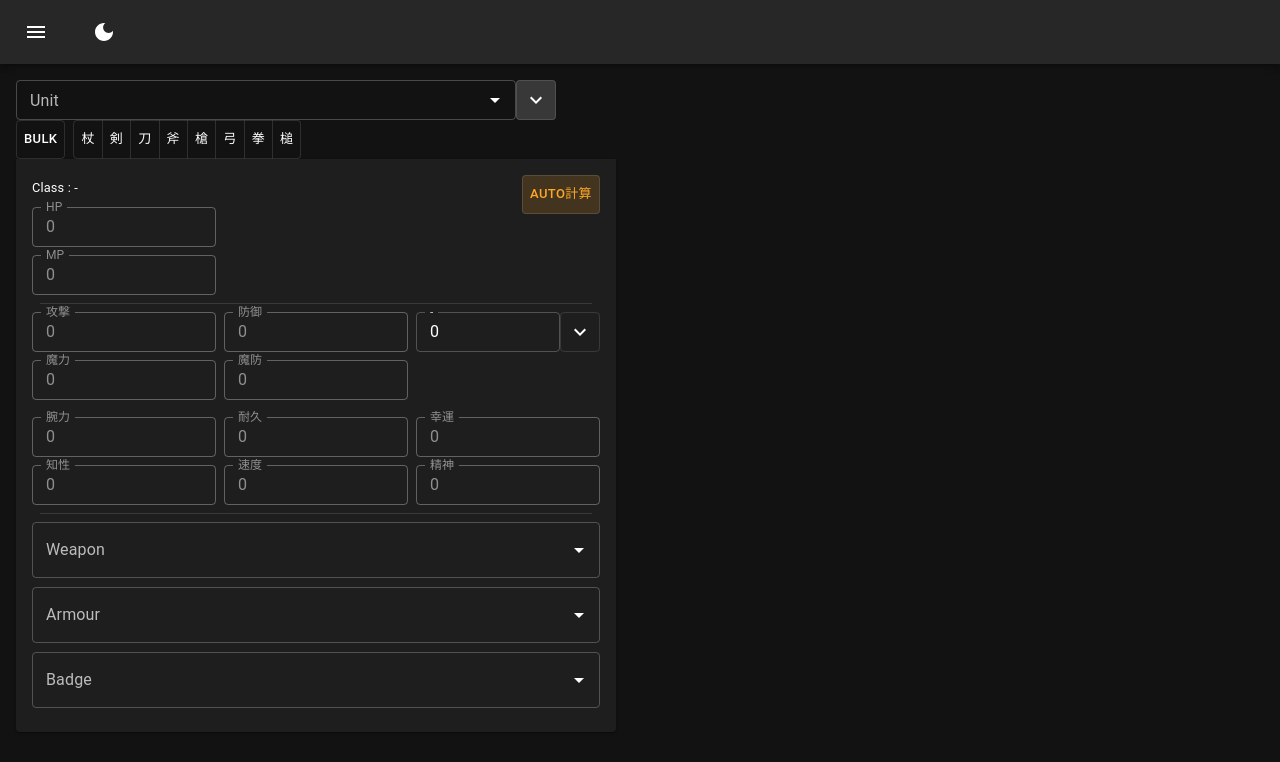
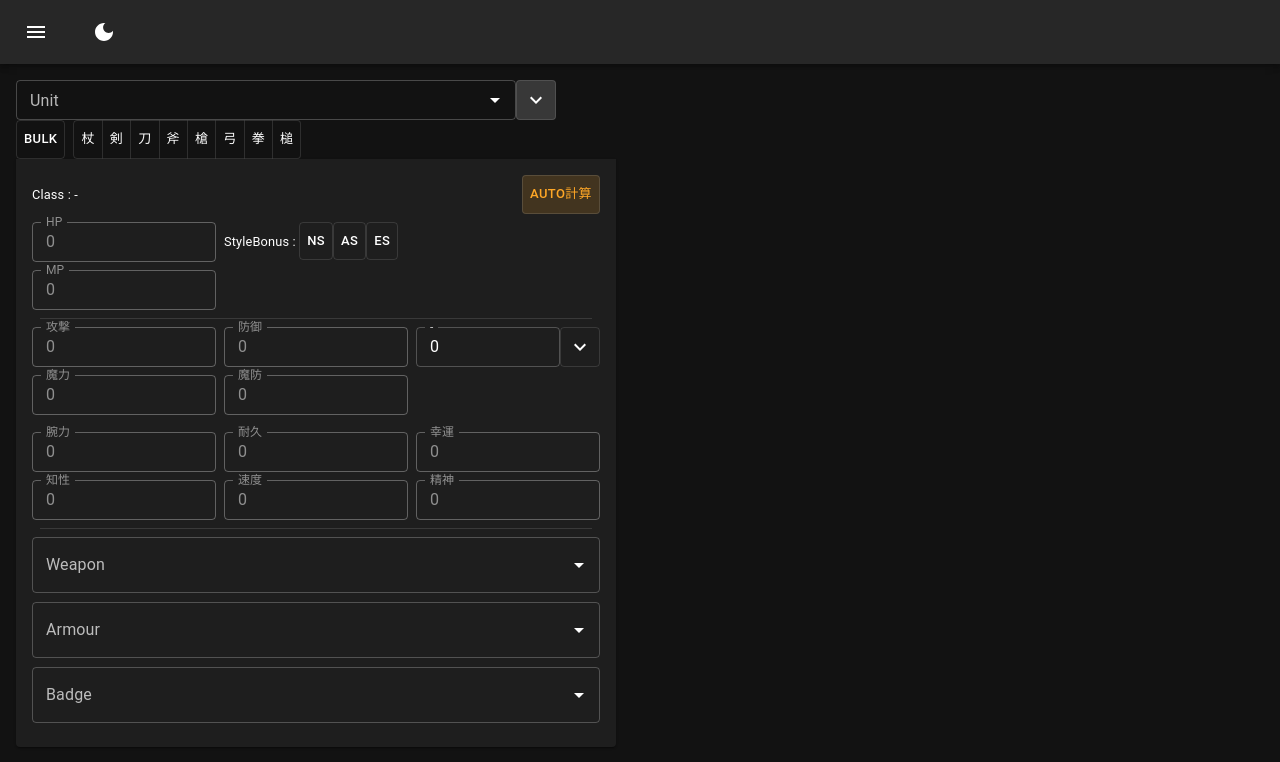
Before and after one commit to k0d1k-65/ae, a React (Create React App) app: page / in a window 1280 px wide. Both pictures are taken after a click on the button 536 px from the left and 100 px from the top of the page. Shown: the top 762 px of the page. Built offline with nearby package versions, Linux system fonts and the light colour scheme.

Commit message:
スタイルボーナスONOFFボタン追加

```diff
--- a/src/common/constants/StyleType.ts
+++ b/src/common/constants/StyleType.ts
@@ -5,3 +5,9 @@ export const StyleType = {
 } as const;
 
 export type StyleType = typeof StyleType[keyof typeof StyleType];
+
+export const StyleTypeColor = {
+  NS: "warning",
+  AS: "error",
+  ES: "success",
+} as const;
--- a/src/components/UnitBase.tsx
+++ b/src/components/UnitBase.tsx
@@ -18,6 +18,7 @@ import { UnitArmourSelectBox } from './UnitArmourSelect';
 import { UnitBadgeSelectBox } from './UnitBadgeSelect';
 import ExpandMoreIcon from '@mui/icons-material/ExpandMore';
 import { UnitLightShadow } from './UnitLightShadow';
+import { StyleType, StyleTypeColor } from '../common/constants/StyleType';
 
 export default function UnitBase() {
   const unitData = fetchUnits();
@@ -27,6 +28,10 @@ export default function UnitBase() {
 
   const [unit, setUnit] = React.useState<Unit|null>(null);
   const [unitDetailOpened, setUnitDetailOpened] = React.useState(false);
+
+  const [hasNSBonus, setHasNSBonus] = React.useState(false);
+  const [hasASBonus, setHasASBonus] = React.useState(false);
+  const [hasESBonus, setHasESBonus] = React.useState(false);
 
   const [calcStatAuto, setCalcStatAuto] = React.useState(true);
   const [statusHp, setStatusHp] = React.useState<number>(0);
@@ -130,43 +135,18 @@ export default function UnitBase() {
       >
         <AccordionSummary style={{display: 'none'}}>
         </AccordionSummary>
+
         <AccordionDetails
           sx={{ margin: '.5rem 0' }}
         >
-          {/* スタイルボーナスONOFF指定チェックボックス */}
-          {/*
-            <span>スタイルボーナス</span>
-            <ToggleButton
-              value={StyleType.NS}
-              selected={hasStyleBonus[StyleType.NS]}
-              onChange={handleChangeHasStyleBonus}
-              disabled={!(!!unit && !!unit.className[StyleType.NS])}
-            >
-              {StyleType.NS}
-            </ToggleButton>
-            <ToggleButton
-              value={StyleType.AS}
-              selected={hasStyleBonus[StyleType.AS]}
-              onChange={handleChangeHasStyleBonus}
-              disabled={!(!!unit && !!unit.className[StyleType.AS])}
-            >
-              {StyleType.AS}
-            </ToggleButton>
-            <ToggleButton
-              value={StyleType.ES}
-              selected={hasStyleBonus[StyleType.ES]}
-              onChange={handleChangeHasStyleBonus}
-              disabled={!(!!unit && !!unit.className[StyleType.ES])}
-            >
-              {StyleType.ES}
-            </ToggleButton>
-          */}
 
           <Grid container spacing={1}>
             {/* クラス名テキスト */}
-            <Grid item xs={12} sx={{ position: 'relative' }}>
-              <span style={{fontSize: '80%'}}>Class : {!!unit ? unit.className : "-"}</span>
-              <StyleChip styleType={!!unit ? unit.styleType : null}/>
+            <Grid item xs={12} sx={{ display: 'flex', alignItems: 'center', justifyContent: 'space-between', }}>
+              <div>
+                <span style={{fontSize: '80%'}}>Class : {!!unit ? unit.className : "-"}</span>
+                <StyleChip styleType={!!unit ? unit.styleType : null}/>
+              </div>
 
               {/* auto計算 */}
               <ToggleButton
@@ -175,7 +155,6 @@ export default function UnitBase() {
                 onChange={() => setCalcStatAuto(!calcStatAuto)}
                 size={'small'}
                 color={'warning'}
-                sx={{ position: 'absolute', right: 0 }}
               >
                 <>auto計算</>
               </ToggleButton>
@@ -192,10 +171,36 @@ export default function UnitBase() {
               />
             </Grid>
 
-            <Grid item xs={4}>
-            </Grid>
-
-            <Grid item xs={4}>
+            {/* スタイルボーナスONOFF指定チェックボックス */}
+            <Grid item xs={8}>
+              <span style={{fontSize: '80%'}}>StyleBonus : </span>
+              <ToggleButton
+                value=""
+                selected={hasNSBonus}
+                onChange={() => {setHasNSBonus(!hasNSBonus)}}
+                size={'small'}
+                color={StyleTypeColor.NS}
+              >
+                {StyleType.NS}
+              </ToggleButton>
+              <ToggleButton
+                value=""
+                selected={hasASBonus}
+                onChange={() => {setHasASBonus(!hasASBonus)}}
+                size={'small'}
+                color={StyleTypeColor.AS}
+              >
+                {StyleType.AS}
+              </ToggleButton>
+              <ToggleButton
+                value=""
+                selected={hasESBonus}
+                onChange={() => {setHasESBonus(!hasESBonus)}}
+                size={'small'}
+                color={StyleTypeColor.ES}
+              >
+                {StyleType.ES}
+              </ToggleButton>
             </Grid>
 
             <Grid item xs={4}>
@@ -360,6 +365,7 @@ export default function UnitBase() {
             selecting={badge}
             onSelected={setBadge}
           />
+
         </AccordionDetails>
       </Accordion>
     </Box>
--- a/src/components/utility/StyleChip.tsx
+++ b/src/components/utility/StyleChip.tsx
@@ -1,5 +1,5 @@
 import { Chip } from "@mui/material";
-import { StyleType } from "../../common/constants/StyleType";
+import { StyleType, StyleTypeColor } from "../../common/constants/StyleType";
 
 export function StyleChip(props: {styleType: StyleType|null}) {
   if (props.styleType == null) {
@@ -8,10 +8,10 @@ export function StyleChip(props: {styleType: StyleType|null}) {
 
   const chipColor =
     props.styleType === StyleType.ES
-    ? "success"
+    ? StyleTypeColor.ES
     : props.styleType === StyleType.AS
-    ? "error"
-    : "warning";
+    ? StyleTypeColor.AS
+    : StyleTypeColor.NS;
 
     return (<Chip label={props.styleType} color={chipColor} size="small" sx={{ml: .5, mr: .5}}/>);
 }
```
